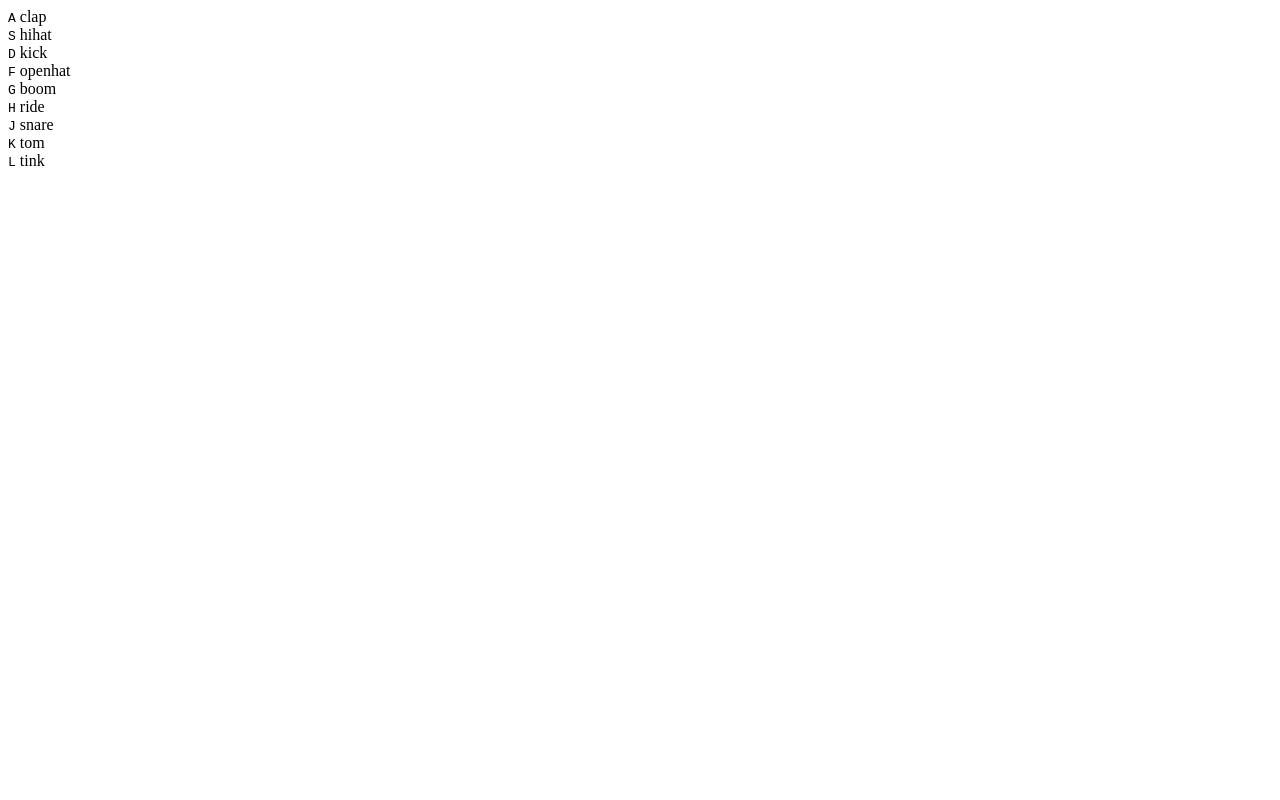
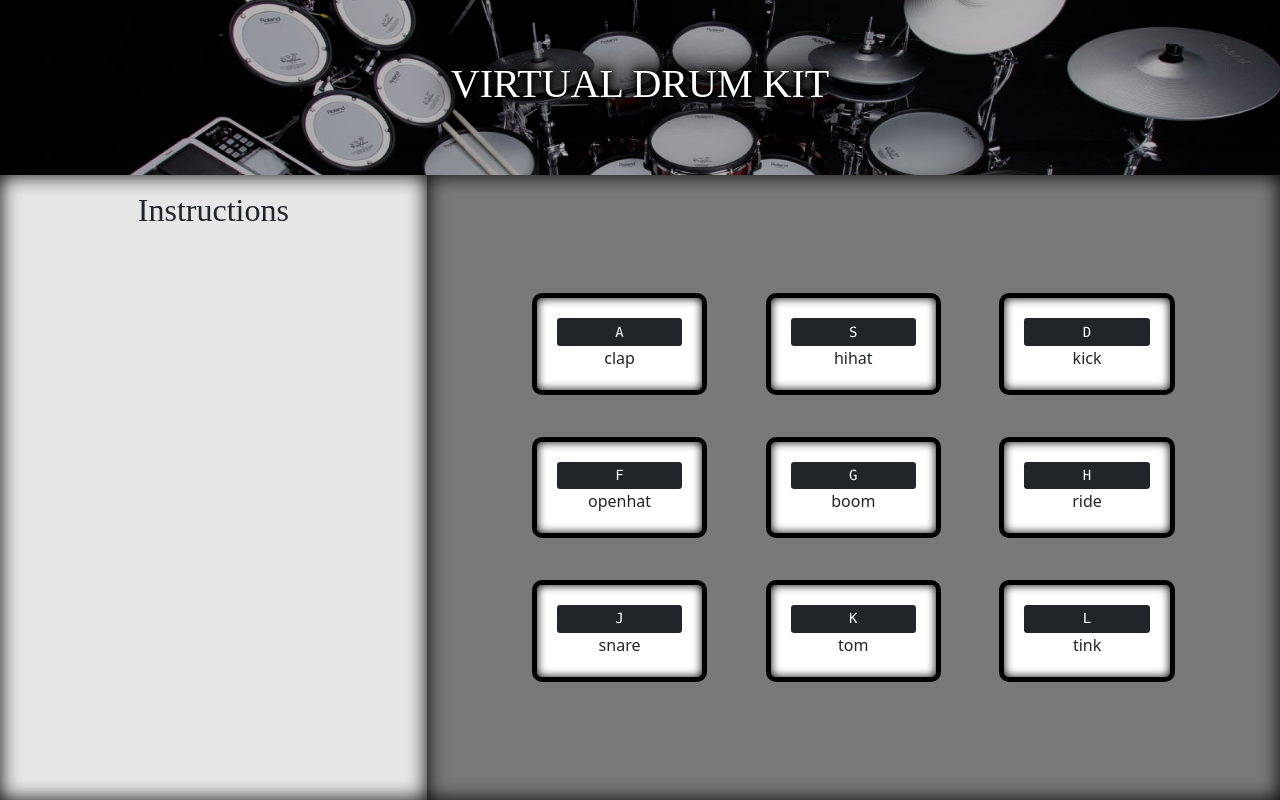
Before and after one commit to chynnalew/drum-kit, a plain HTML site: page index.html in a window 1280 px wide. Drawn offline with nearby package versions, Linux system fonts and the light colour scheme; a web font is replaced by a local one.

Commit message:
initial desktop styling

```diff
--- a/index.html
+++ b/index.html
@@ -4,47 +4,68 @@
   <meta charset="UTF-8">
   <meta http-equiv="X-UA-Compatible" content="IE=edge">
   <meta name="viewport" content="width=device-width, initial-scale=1.0">
+  <link href="https://cdn.jsdelivr.net/npm/bootstrap@5.1.3/dist/css/bootstrap.min.css" rel="stylesheet" integrity="sha384-1BmE4kWBq78iYhFldvKuhfTAU6auU8tT94WrHftjDbrCEXSU1oBoqyl2QvZ6jIW3" crossorigin="anonymous">
   <link rel="stylesheet" href="styles.css">
   <script src="scripts.js"></script>
   <title>Drum Kit</title>
 </head>
 <body>
+  <header class="bg-light">
+    <h1>VIRTUAL DRUM KIT</h1>
+  </header>
+  <div class="row main">
+    <div class="instructions col-4">
+      <div class="container pt-3 pb-3">
+        <h2>Instructions</h2>
+      </div>
+    </div>
+    <div class="drumKit col-8">
+      <div class="container pt-3 pb-3">
         <div class="keys">
-    <div data-key="65" class="key">
+          <div class="row">
+            <div data-key="65" class="key col-3">
               <kbd>A</kbd>
               <span class="sound">clap</span>
             </div>
-    <div data-key="83" class="key">
+            <div data-key="83" class="key col-3">
               <kbd>S</kbd>
               <span class="sound">hihat</span>
             </div>
-    <div data-key="68" class="key">
+            <div data-key="68" class="key col-3">
               <kbd>D</kbd>
               <span class="sound">kick</span>
             </div>
-    <div data-key="70" class="key">
+          </div>
+          <div class="row">
+            <div data-key="70" class="key col-3">
               <kbd>F</kbd>
               <span class="sound">openhat</span>
             </div>
-    <div data-key="71" class="key">
+            <div data-key="71" class="key col-3">
               <kbd>G</kbd>
               <span class="sound">boom</span>
             </div>
-    <div data-key="72" class="key">
+            <div data-key="72" class="key col-3">
               <kbd>H</kbd>
               <span class="sound">ride</span>
             </div>
-    <div data-key="74" class="key">
+          </div>
+          <div class="row">
+            <div data-key="74" class="key col-3">
               <kbd>J</kbd>
               <span class="sound">snare</span>
             </div>
-    <div data-key="75" class="key">
+            <div data-key="75" class="key col-3">
               <kbd>K</kbd>
               <span class="sound">tom</span>
             </div>
-    <div data-key="76" class="key">
+            <div data-key="76" class="key col-3">
               <kbd>L</kbd>
               <span class="sound">tink</span>
+            </div>
+          </div>
+        </div>
+      </div>
     </div>
   </div>
 
--- a/styles.css
+++ b/styles.css
@@ -0,0 +1,51 @@
+@import url('https://fonts.googleapis.com/css2?family=Revalia&family=Rokkitt:wght@300;600;800&display=swap');
+
+body, html {
+  height: 100vh;
+  text-align: center;
+}
+header {
+  background-image: url(assets/background.jpeg);
+  background-size: cover;
+  height: 175px;
+  width: 100%;
+  display: flex;
+  justify-content: center;
+  align-items: center;
+  font-family: 'Revalia';
+  color: white;
+  text-shadow: 0 0 5px black, 0 0 10px black, 0 0 15px black, 0 0 20px black, 0 0 30px black, 0 0 35px black, 0 0 40px black, 0 0 30px rgb(88, 88, 88), 0 0 45px rgb(151, 151, 151)
+}
+
+.main{
+  margin:0;
+  height: calc(100vh - 175px)
+}
+
+.instructions {
+  font-family: 'Revalia';
+  background-color: rgb(231, 231, 231);
+  box-shadow: inset 0 0 20px black;
+}
+
+
+.drumKit {
+  background-color: rgb(121, 121, 121);
+  margin:0;
+  padding:5%;
+  box-shadow: inset 0 0 20px black;
+  display: flex;
+  align-items: center;
+  justify-content: center;
+}
+
+.key {
+  background-color: white;
+  box-shadow: inset 0 0 10px black;
+  padding: 20px;
+  margin: 3% auto;
+  border: 5px black solid;
+  border-radius: 10px;
+  display: flex;
+  flex-direction: column;
+}
```
Also changed, not shown: assets/background.jpeg (added). Lines whose indentation alone changed are shown as unchanged.
